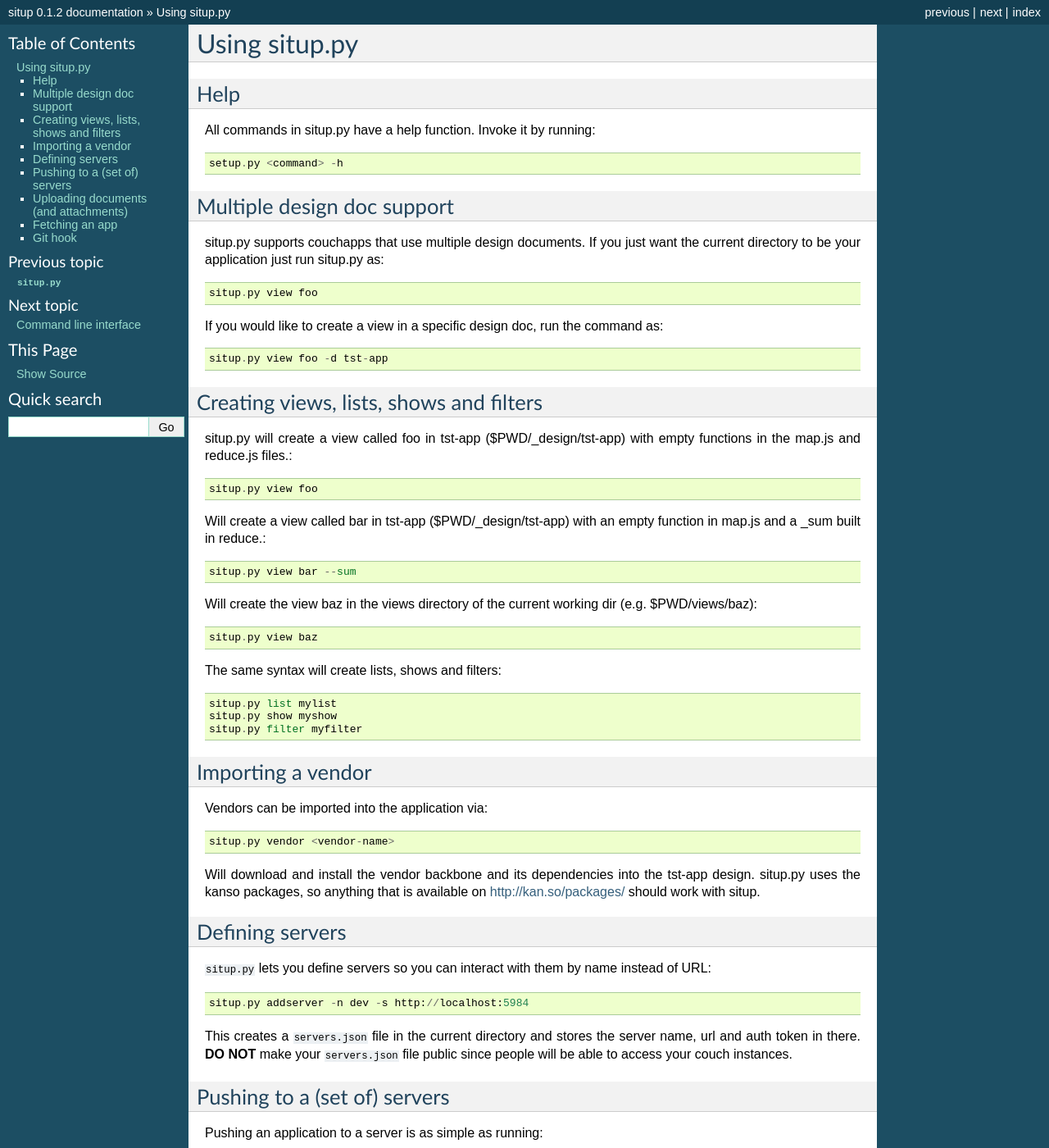
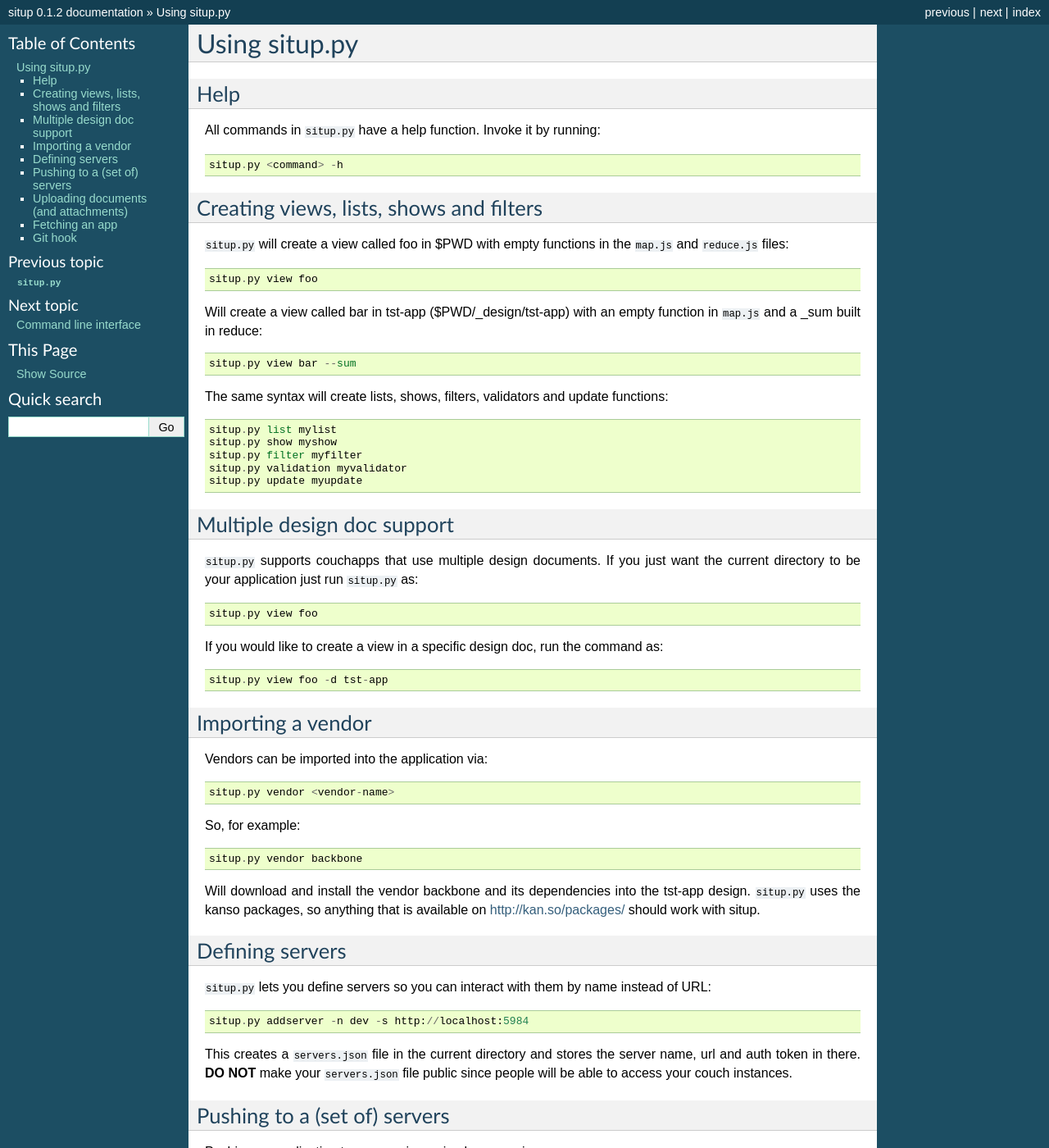
Before and after one commit to drsm79/situp, a Sphinx documentation site: the page built from docs/usage.rst, in a window 1280 px wide and 1400 px high. Shown: the whole window at 82% size. Built offline with Sphinx 7.4.7, drawn with Linux system fonts in a browser that asks for light colours; formulas are drawn with MathJax 3.

Commit message:
Minor documentation changes
A few typo fixes, a few changes for clarity. Nothing massively exciting.

```diff
--- a/docs/usage.rst
+++ b/docs/usage.rst
@@ -2,60 +2,60 @@
 ========================================
 Help
 ----------------------------------------
-All commands in situp.py have a help function. Invoke it by running: ::
+All commands in ``situp.py`` have a help function. Invoke it by running: ::
 
-    setup.py <command> -h
+    situp.py <command> -h
 
+Creating views, lists, shows and filters
+----------------------------------------
+``situp.py`` will create a view called foo in $PWD with empty functions in the
+``map.js`` and ``reduce.js`` files::
+
+	situp.py view foo
+
+Will create a view called bar in tst-app ($PWD/_design/tst-app) with an empty
+function in ``map.js`` and a _sum built in reduce::
+
+	situp.py view bar --sum
+
+The same syntax will create lists, shows, filters, validators and update functions::
+
+	situp.py list mylist
+	situp.py show myshow
+	situp.py filter myfilter
+	situp.py validation myvalidator
+	situp.py update myupdate
 
 Multiple design doc support
 ----------------------------------------
-situp.py supports couchapps that use multiple design documents. If you just
-want the current directory to be your application just run situp.py as: ::
+``situp.py`` supports couchapps that use multiple design documents. If you just
+want the current directory to be your application just run ``situp.py`` as::
 
 	situp.py view foo
 
 If you would like to create a view in a specific design doc, run the command
-as: ::
+as::
 
 	situp.py view foo -d tst-app
 
-Creating views, lists, shows and filters
-----------------------------------------
-situp.py will create a view called foo in tst-app ($PWD/_design/tst-app) with
-empty functions in the map.js and reduce.js files.::
-
-	situp.py view foo
-
-Will create a view called bar in tst-app ($PWD/_design/tst-app) with an empty
-function in map.js and a _sum built in reduce.::
-
-	situp.py view bar --sum
-
-Will create the view baz in the views directory of the current working dir
-(e.g. $PWD/views/baz)::
-
-	situp.py view baz
-
-The same syntax will create lists, shows and filters: ::
-
-	situp.py list mylist
-	situp.py show myshow
-	situp.py filter myfilter
-
 Importing a vendor
 ----------------------------------------
-Vendors can be imported into the application via: ::
+Vendors can be imported into the application via::
 
 	situp.py vendor <vendor-name>
 
+So, for example::
+
+	situp.py vendor backbone
+
 Will download and install the vendor backbone and its dependencies into the
-tst-app design. situp.py uses the kanso packages, so anything that is available
-on http://kan.so/packages/ should work with situp.
+tst-app design. ``situp.py`` uses the kanso packages, so anything that is
+available on http://kan.so/packages/ should work with situp.
 
 Defining servers
 ----------------------------------------
 ``situp.py`` lets you define servers so you can interact with them by name
-instead of URL: ::
+instead of URL::
 
 	situp.py addserver -n dev -s http://localhost:5984
 
@@ -117,6 +117,6 @@
 ----------------------------------------
 
 You can install a git post commit hook to push to your server at the same time
-as committing to your git repository by running: ::
+as committing to your git repository by running::
 
     situp.py githook
```
Also changed, not shown: other parts of docs/usage.rst (+2 -2 lines).
